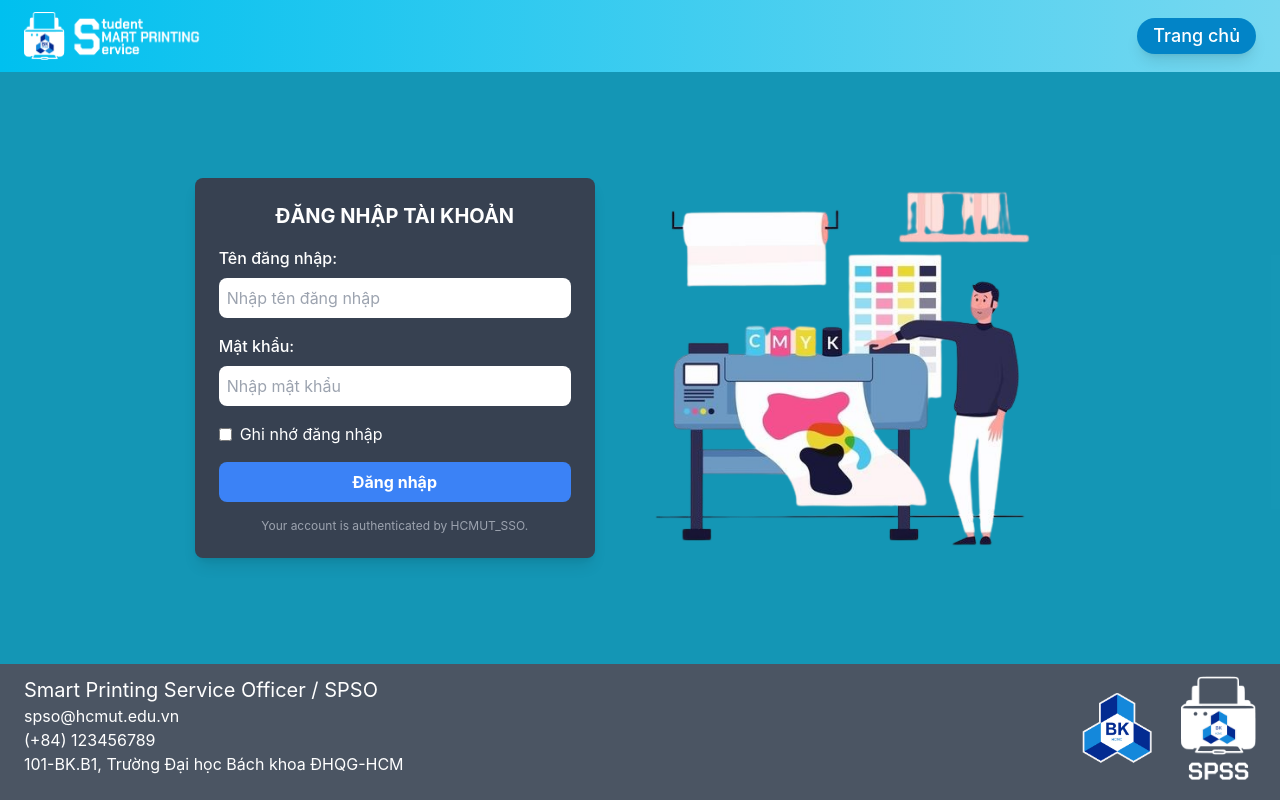
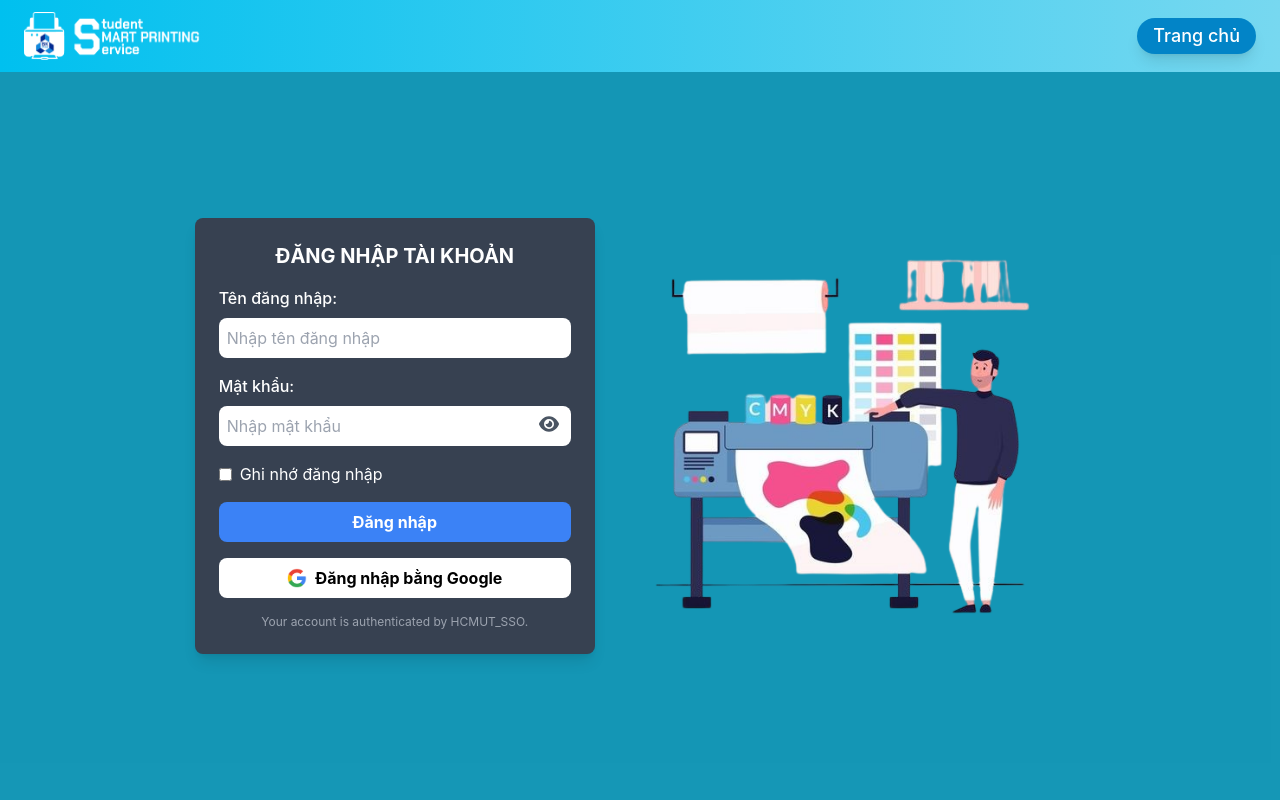
Before and after one commit to blueonline07/student-smart-printing-service, a React (Create React App) app in the folder frontend/web/: page /login in a window 1280 px wide. Built offline with nearby package versions, Linux system fonts and the light colour scheme.

Commit message:
feat: add button "sign in with google"

```diff
--- a/frontend/web/package.json
+++ b/frontend/web/package.json
@@ -3,6 +3,8 @@
   "version": "0.1.0",
   "private": true,
   "dependencies": {
+    "@fortawesome/free-solid-svg-icons": "^6.7.1",
+    "@fortawesome/react-fontawesome": "^0.2.2",
     "@testing-library/jest-dom": "^5.17.0",
     "@testing-library/react": "^13.4.0",
     "@testing-library/user-event": "^13.5.0",
--- a/frontend/web/src/pages/Login/LoginPage.jsx
+++ b/frontend/web/src/pages/Login/LoginPage.jsx
@@ -1,10 +1,11 @@
 import React, { useState } from "react";
+import { FontAwesomeIcon } from "@fortawesome/react-fontawesome";
+import { faEye, faEyeSlash } from "@fortawesome/free-solid-svg-icons";
 import logo from "../../assets/images/logo.png";
 import logobk from "../../assets/images/logobk.png";
 import spss from "../../assets/images/spss.png";
 import bg2 from "../../assets/images/bg2.png";
-import hcmut from "../../assets/images/hcmut.png";
-import bg1 from "../../assets/images/bg1.png";
+import google from "../../assets/images/google.png";
 
 function Header ()
 {
@@ -52,7 +53,17 @@ function LoginPage() {
 
     return (
         <div className="flex min-h-screen flex-col">
-            <Header />
+            <div className="header min-h-[60px] bg-gradient-to-r from-[#00C0EF] to-[rgb(119,216,240)]">
+                <div className="flex items-center px-6 py-3">
+                    <img src={logo} alt="Student Smart Printing Service" className="h-12 w-48" />
+                    <div className="ml-auto">
+                        <button className="ml-3 rounded-full bg-sky-600 px-4 py-1 text-lg font-medium text-white shadow-lg hover:bg-sky-700">
+                            Trang chủ
+                        </button>
+                    </div>
+                </div>
+            </div>
+
             <main className="flex flex-grow bg-cyan-600 bg-opacity-95 px-6 py-6 justify-center items-center">
                 <div className="bg-gray-700 w-[400px] p-6 rounded-lg shadow-lg">
                     <h2 className="text-center text-xl font-bold text-white mb-4">
@@ -84,39 +95,41 @@ function LoginPage() {
                                 <button
                                     type="button"
                                     onClick={togglePasswordVisibility}
-                                    className="absolute inset-y-0 right-0 px-3 py-2 text-white font-semibold"
+                                    className="absolute inset-y-0 right-0 px-3 py-2 text-black font-semibold"
                                 >
-                                    {showPassword ? "Ẩn" : "Hiện"}
+                                    <FontAwesomeIcon
+                                        icon={showPassword ? faEyeSlash : faEye}
+                                        className="h-5 w-5 text-gray-600"
+                                    />
                                 </button>
                             </div>
                         </div>
                         <div className="flex items-center mb-4">
-                            <input
-                                type="checkbox"
-                                id="remember"
-                                className="mr-2"
-                            />
+                            <input type="checkbox" id="remember" className="mr-2" />
                             <label htmlFor="remember" className="text-white">
                                 Ghi nhớ đăng nhập
                             </label>
                         </div>
                         <button
                             type="submit"
-                            className="w-full bg-blue-500 hover:bg-blue-700 text-white font-bold py-2 px-4 rounded-lg">
+                            className="w-full bg-blue-500 hover:bg-blue-700 text-white font-bold py-2 px-4 rounded-lg mb-4"
+                        >
                             Đăng nhập
+                        </button>
+                        <button
+                            type="button"
+                            className="w-full bg-white hover:bg-blue-700 text-black font-bold py-2 px-4 rounded-lg flex items-center justify-center"
+                        >
+                            <img src={google} alt="Google" className="h-5 w-5 mr-2" />
+                            Đăng nhập bằng Google
                         </button>
                     </form>
                     <p className="mt-4 text-xs text-center text-gray-400">
                         Your account is authenticated by HCMUT_SSO.
                     </p>
                 </div>
-                <img
-                    src={bg2}
-                    alt="Student Smart Printing Service"
-                    className="mx-10 flex h-5/6 w-1/3"
-                />
+                <img src={bg2} alt="Student Smart Printing Service" className="mx-10 flex h-5/6 w-1/3" />
             </main>
-            <Footer />
         </div>
     );
 }
```
Also changed, not shown: frontend/web/src/assets/images/google.png (added), 1 other file (tests, documents, lock files or other folders).
